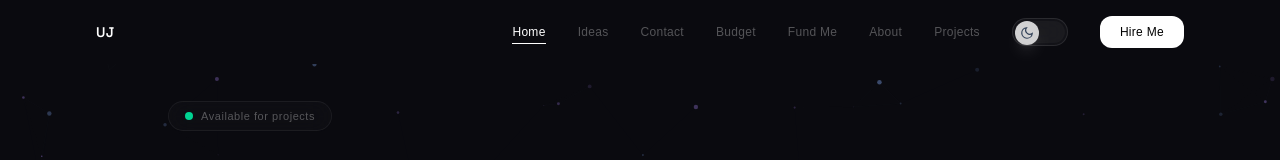
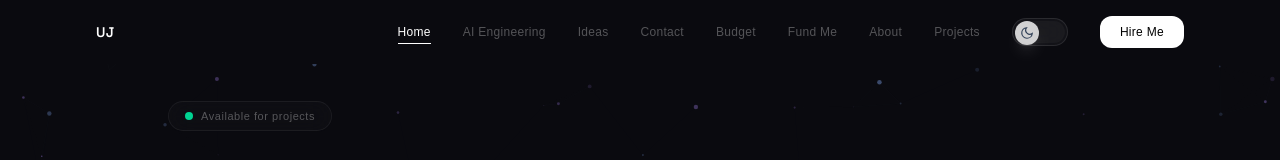
Before and after one commit to hellofromusama/modern-portfolio, a Next.js app: page / in a window 1280 px wide. Shown: the top 160 px of the page. Built offline with nearby package versions, Linux system fonts and the light colour scheme.

Commit message:
feat(02-03): add AI Engineering nav link
- Single navItems entry after Home (desktop + mobile render from same array)
- isActivePage startsWith already handles active highlighting

```diff
--- a/src/components/Navigation.tsx
+++ b/src/components/Navigation.tsx
@@ -31,6 +31,7 @@ export default function Navigation({ currentPage }: NavigationProps) {
 
   const navItems = [
     { href: '/', label: 'Home' },
+    { href: '/ai-engineering', label: 'AI Engineering' },
     { href: '/ideas', label: 'Ideas' },
     { href: '/contact', label: 'Contact' },
     { href: '/budget', label: 'Budget' },
```
